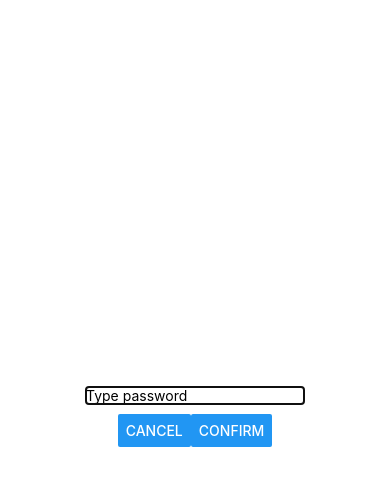
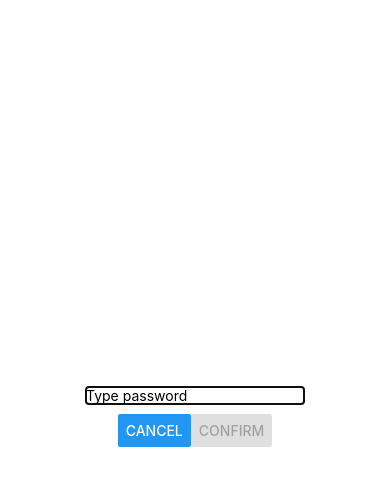
Before and after one commit to cold-flatwhite/Summer24, a React Native app: screen / in a window 390 px wide. Both pictures are taken after a click on the button "ADD A GOAL". Shown: the top 486 px of the page. Built offline with nearby package versions, Linux system fonts and the light colour scheme.

Commit message:
Make the Confirm button disabled by default.

```diff
--- a/Component/Input.js
+++ b/Component/Input.js
@@ -45,6 +45,7 @@ const Input = ({ inputHandler, isModalVisible, cancelHandler }) => {
             onPress={() => {
               handleConfirm();
             }}
+            disabled = {text.length == 0}
           />
         </View>
       </View>
```
